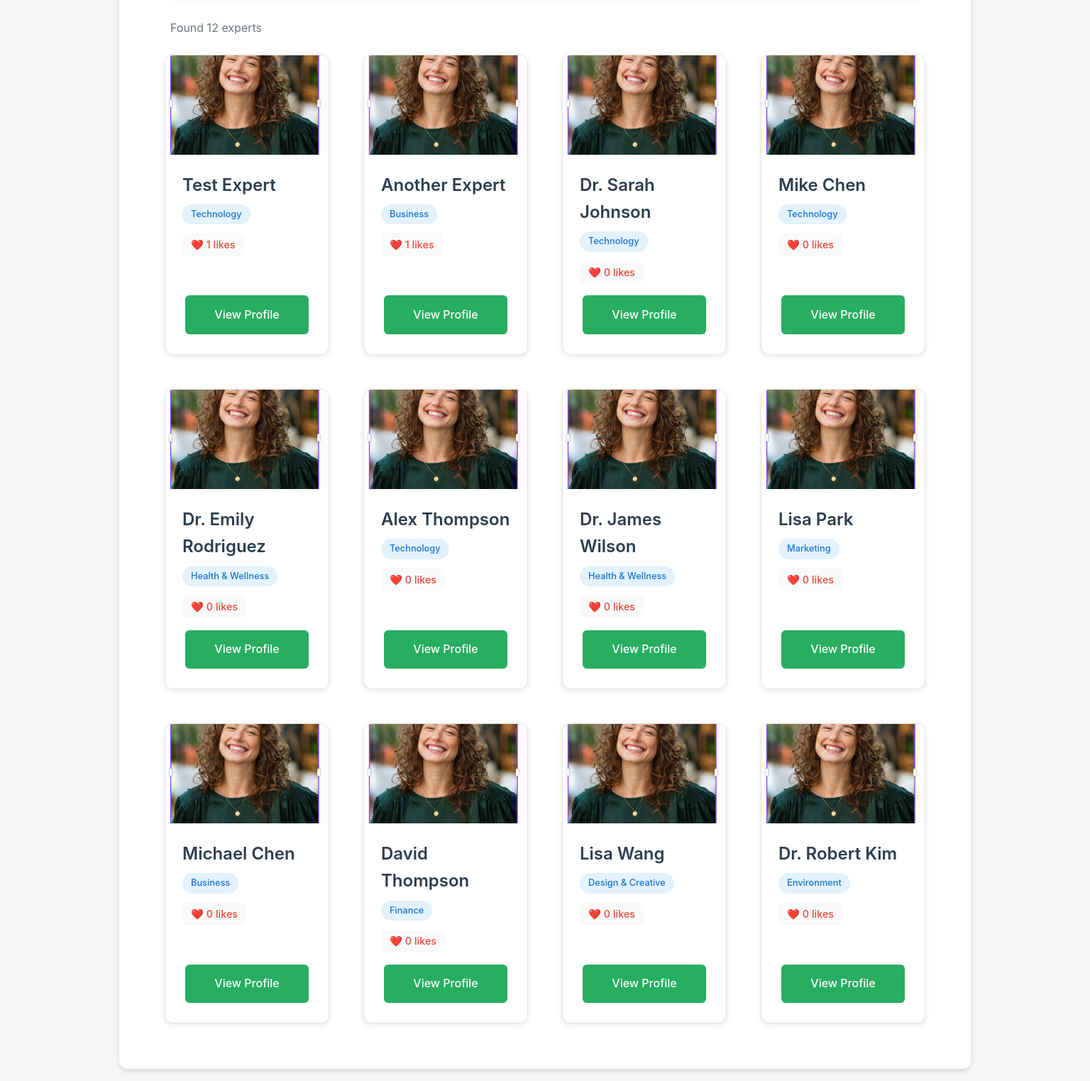
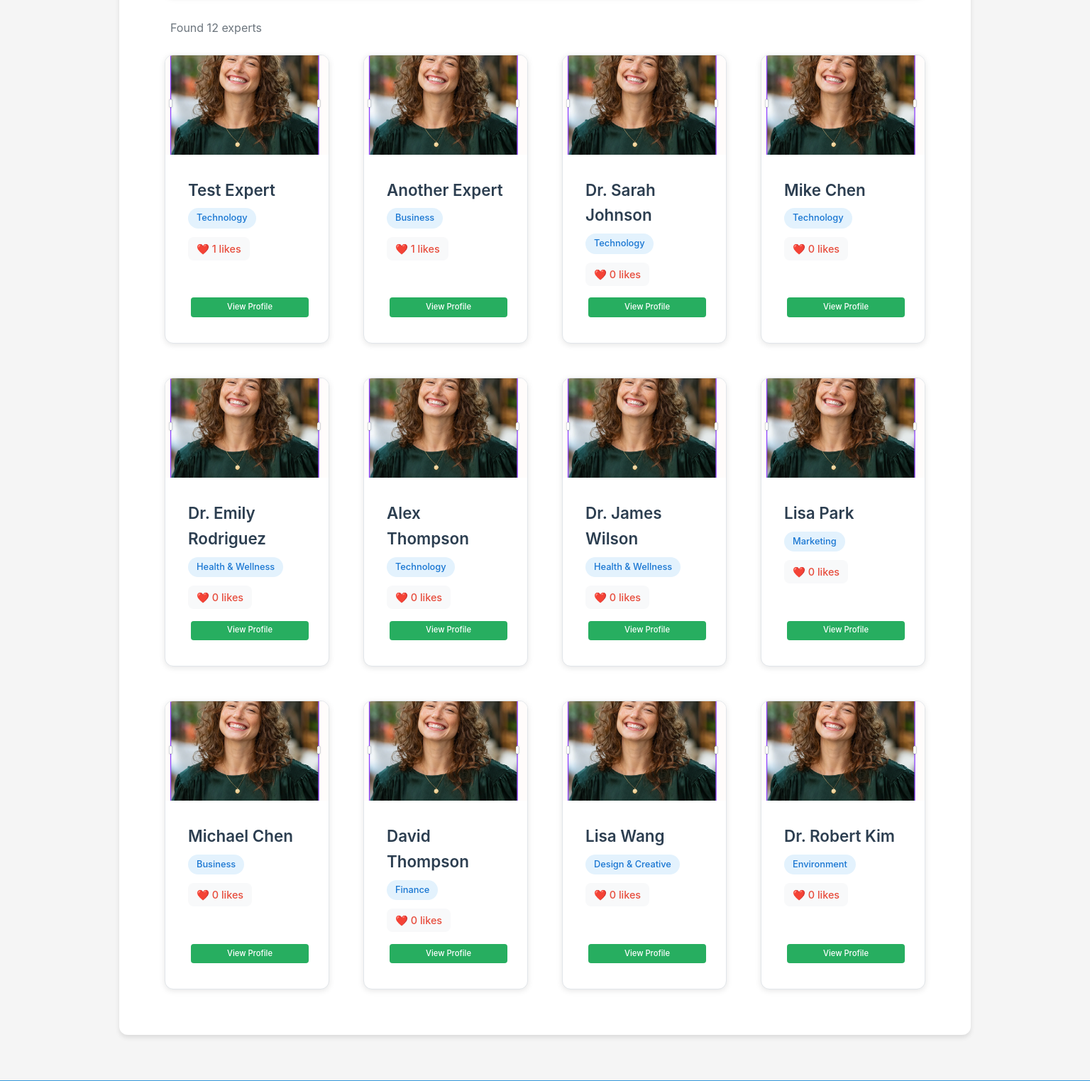
Before and after one commit to behzad17/newexperts, a Django app: page /experts/ in a window 1536 px wide. Shown: the part 632-2155 px from the top of the page at 71% size. Run offline with Django 5.2, Linux system fonts and the light colour scheme; data comes from the database, SQL or seed files in the repository.

Commit message:
Update experts page: make action buttons vertical and smaller, increase max-height to 550px

```diff
--- a/expert_connect/templates/experts_list.html
+++ b/expert_connect/templates/experts_list.html
@@ -289,7 +289,7 @@
 
   .expert-actions {
     display: flex;
-    flex-direction: row; /* Changed to horizontal layout */
+    flex-direction: column; /* Changed to vertical layout */
     gap: 0.5rem;
     flex-shrink: 0; /* Keep actions at bottom */
     margin-top: auto; /* Push to bottom */
@@ -298,10 +298,11 @@
   .expert-actions .btn {
     flex: 1; /* Equal width for both buttons */
     text-align: center;
-    padding: 0.6rem 0.8rem;
-    font-size: 0.8rem;
-    border-radius: 6px;
+    padding: 0.3rem 0.5rem; /* Much smaller padding */
+    font-size: 0.7rem; /* Much smaller font size */
+    border-radius: 4px; /* Smaller border radius */
     font-weight: 500;
+    width: 100%; /* Full width for vertical layout */
   }
 
   /* No Results */
@@ -359,16 +360,22 @@
     }
 
     .expert-card {
-      max-height: 530px; /* Increased from 480px to 530px (+50px) */
+      max-height: 550px; /* Updated to match mobile */
     }
 
     .expert-image {
       height: 160px; /* Smaller image for tablet */
     }
 
+    .expert-actions {
+      flex-direction: column; /* Keep vertical on tablet */
+      gap: 0.5rem;
+    }
+
     .expert-actions .btn {
-      padding: 0.7rem 1rem;
-      font-size: 0.85rem;
+      width: 100%;
+      padding: 0.3rem 0.5rem; /* Keep small size */
+      font-size: 0.7rem;
     }
   }
 
@@ -392,49 +399,57 @@
     }
 
     .expert-card {
-      max-height: 520px; /* Increased from 470px to 520px (+50px) */
+      max-height: 550px; /* Updated to match mobile */
     }
 
     .expert-image {
-      height: 150px;
+      height: 150px; /* Smaller image for desktop */
+    }
+
+    .expert-content {
+      padding: 2rem;
     }
 
     .expert-header h3 {
       font-size: 1.4rem;
     }
 
+    .expert-actions {
+      flex-direction: column; /* Keep vertical on desktop */
+      gap: 0.5rem;
+    }
+
     .expert-actions .btn {
-      padding: 0.8rem 1.2rem;
-      font-size: 0.9rem;
+      width: 100%;
+      padding: 0.3rem 0.5rem; /* Keep small size */
+      font-size: 0.7rem;
     }
   }
 
   /* Large Desktop Styles (1440px and up) */
   @media (min-width: 1440px) {
-    .experts-container {
-      max-width: 1400px;
-    }
-
     .experts-grid {
       grid-template-columns: repeat(4, 1fr);
       gap: 3rem;
     }
 
     .expert-card {
-      max-height: 510px; /* Increased from 460px to 510px (+50px) */
+      max-height: 550px; /* Updated to match mobile */
     }
 
     .expert-image {
-      height: 140px;
+      height: 140px; /* Smallest image for large desktop */
     }
 
-    .expert-header h3 {
-      font-size: 1.5rem;
+    .expert-actions {
+      flex-direction: column; /* Keep vertical on large desktop */
+      gap: 0.5rem;
     }
 
     .expert-actions .btn {
-      padding: 0.9rem 1.4rem;
-      font-size: 1rem;
+      width: 100%;
+      padding: 0.3rem 0.5rem; /* Keep small size */
+      font-size: 0.7rem;
     }
   }
 
```
